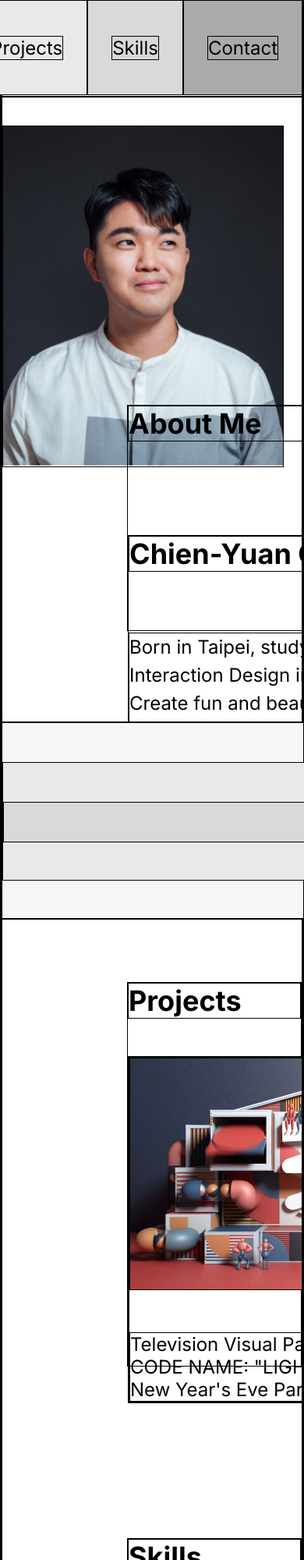
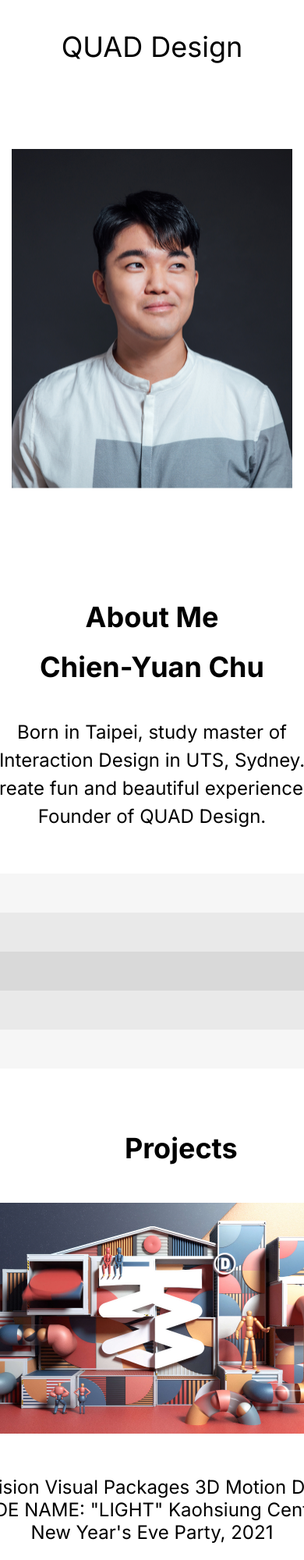
Before and after one commit to jerrychu5257/Codecademy_Portfolio-Project, a plain HTML site: page src/index.html in a window 390 px wide. Shown: the top 2000 px of the page at 78% size. Drawn offline with Linux system fonts and the light colour scheme.

Commit message:
add responsive

```diff
--- a/src/style.css
+++ b/src/style.css
@@ -1,5 +1,5 @@
 * {
-    border: 1px solid black;
+    border: 0px solid black;
     font-family: "Inter";
 }
 
@@ -13,6 +13,8 @@ h1,h2,h3{
     margin: 0px;
     padding: 0px;
 }
+
+/* header */
 
 header{
     display: flex;
@@ -31,9 +33,11 @@ header{
 }
 
 .logo{
-    padding-left: 56px;
+    margin-left: 56px;
+    margin-right: 56px;
     font-weight:normal;
     font-size: 36px;
+    width: 100%;
 }
 
 .nav-list{
@@ -88,19 +92,66 @@ header{
     padding: 0px 30px;
 }
 
+/* About Me */
+
+/* Media Query*/
+@media (max-width: 1100px){
+    .AboutMe{
+        justify-content: space-around;
+        flex-direction: column-reverse;
+        align-items: center;
+        height: 1000px !important;
+    }
+
+    .AboutMe .info{
+        padding: 0px;
+        position: relative;
+        top: 0px !important;
+        text-align: center;
+    }
+
+    .AboutMe .info .description{
+        top: 20px !important;
+    }
+
+    .AboutMe .info p{
+        position: relative;
+        top: 20px !important;
+    }
+
+    .ProjectsNskills{
+        height: 1900px !important;
+        text-align: center;
+    }
+
+    .ProjectsNskills .info-project .description{
+        flex-direction: column;
+        justify-content: space-between;
+        align-items: center;
+        height: 1000px;
+    }
+}
+
+@media screen and (max-width: 910px){
+    .navbar{
+        display: none;
+    }
+
+    .logo{
+        text-align: center;
+    }
+}
+
 .AboutMe{
     display: flex;
-    justify-content: space-between;
-    flex-wrap: wrap-reverse;
+    justify-content: space-around;
     align-items: center;
-    align-content: center;
     font-size: 24px;
     height: 800px;
     overflow: hidden;
 }
 
 .AboutMe .info{
-    margin-left: 160px;
     position: relative;
     top: -80px;
 }
@@ -121,8 +172,10 @@ header{
 #photo{
     width: 360px;
     height: 436px;
-    margin-right: 160px;
+
 }
+
+/* transition shapes */
 
 .shape1{
     width: 100%;
@@ -145,6 +198,8 @@ header{
     background-color: #D9D9D9;
 }
 
+/* project and skills section*/
+
 .ProjectsNskills{
     height: 1024px;
     font-size: 24px;
@@ -154,12 +209,13 @@ header{
 
 .ProjectsNskills .info-project{
     margin-left: 160px;
+    margin-right: 160px;
     position: relative;
     top: 80px;
 }
 
 .ProjectsNskills .info-project .description{
-    width: 1300px;
+    width: 100%;
     display: flex;
     justify-content: space-between;
     position: relative;
@@ -174,6 +230,7 @@ header{
 
 .ProjectsNskills .info-skills{
     margin-left: 160px;
+    margin-right: 160px;
     position: relative;
     top: 300px;
 }
@@ -183,13 +240,15 @@ header{
     top: 48px;
     display: flex;
     justify-content: space-between;
-    width: 1300px;
-
+    flex-wrap: wrap;
+    width: 100%;
+    align-items: center;
 }
 
 .icons img{
     width: 80px;
     height: 80px;
+    margin: 12px;
 }
 
 .Contact{
```
